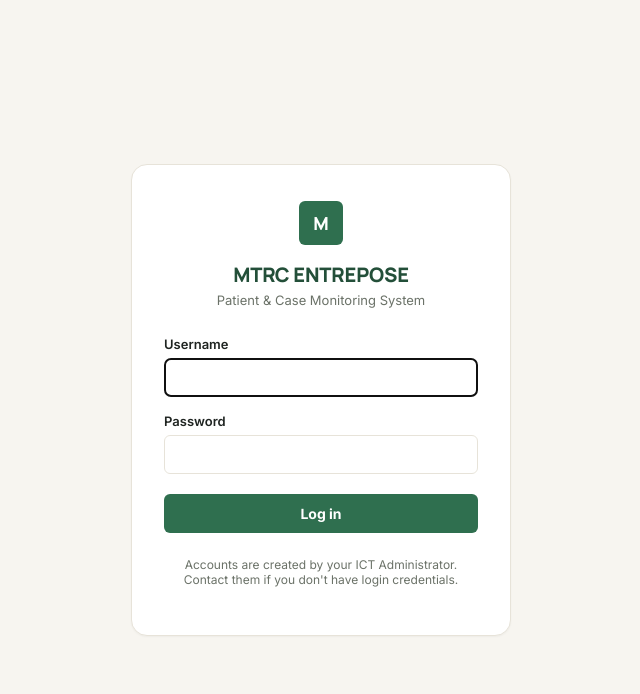
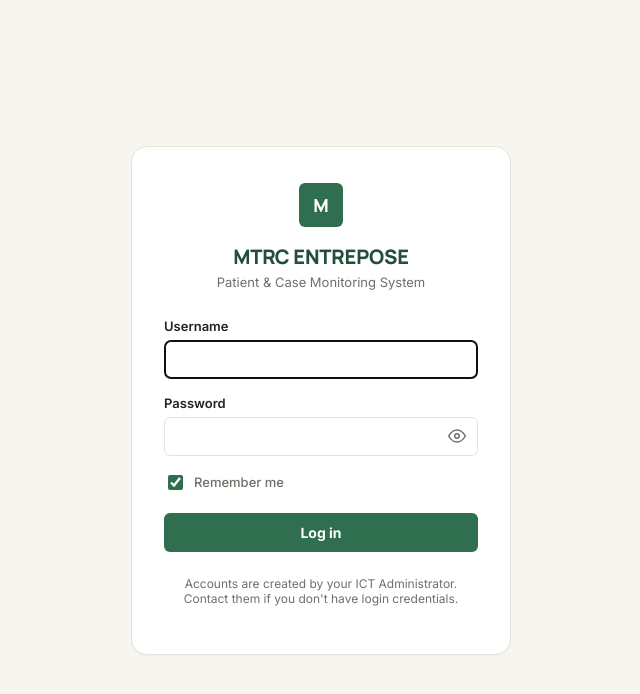
Before and after one commit to aesilee/mtrc-entrepose-system, a React (Vite) app in the folder frontend/: page /login in a window 1280 px wide. Shown: the top 694 px of the page, without its empty margins (319-959 px from the left). Built offline with nearby package versions, Linux system fonts and the light colour scheme; no server answers.

Commit message:
❔: Hide .env 🔧: Added toggle for password 🔧: Added remember me (Only works for name, password is not autofilled for security reasons)

```diff
--- a/frontend/src/api/axios.js
+++ b/frontend/src/api/axios.js
@@ -5,7 +5,7 @@ const api = axios.create({
 });
 
 api.interceptors.request.use((config) => {
-  const token = localStorage.getItem("mtrc_token");
+  const token = localStorage.getItem("mtrc_token") || sessionStorage.getItem("mtrc_token");
   if (token) {
     config.headers.Authorization = `Bearer ${token}`;
   }
--- a/frontend/src/context/AuthContext.jsx
+++ b/frontend/src/context/AuthContext.jsx
@@ -2,21 +2,35 @@ import { createContext, useContext, useEffect, useState } from "react";
 import api from "../api/axios.js";
 
 const AuthContext = createContext(null);
+
+// "Remember me" checked  -> localStorage (survives closing the browser)
+// "Remember me" unchecked -> sessionStorage (cleared once the tab/browser closes)
+function readStoredUser() {
+  const fromLocal = localStorage.getItem("mtrc_user");
+  if (fromLocal) return JSON.parse(fromLocal);
+
+  const fromSession = sessionStorage.getItem("mtrc_user");
+  if (fromSession) return JSON.parse(fromSession);
+
+  return null;
+}
 
 export function AuthProvider({ children }) {
   const [user, setUser] = useState(null);
   const [loading, setLoading] = useState(true);
 
   useEffect(() => {
-    const stored = localStorage.getItem("mtrc_user");
-    if (stored) setUser(JSON.parse(stored));
+    setUser(readStoredUser());
     setLoading(false);
   }, []);
 
-  async function login(username, password) {
+  async function login(username, password, rememberMe = true) {
     const { data } = await api.post("/auth/login", { username, password });
-    localStorage.setItem("mtrc_token", data.token);
-    localStorage.setItem("mtrc_user", JSON.stringify(data.user));
+
+    const storage = rememberMe ? localStorage : sessionStorage;
+    storage.setItem("mtrc_token", data.token);
+    storage.setItem("mtrc_user", JSON.stringify(data.user));
+
     setUser(data.user);
     return data.user;
   }
@@ -24,6 +38,8 @@ export function AuthProvider({ children }) {
   function logout() {
     localStorage.removeItem("mtrc_token");
     localStorage.removeItem("mtrc_user");
+    sessionStorage.removeItem("mtrc_token");
+    sessionStorage.removeItem("mtrc_user");
     setUser(null);
   }
 
--- a/frontend/src/pages/Login.jsx
+++ b/frontend/src/pages/Login.jsx
@@ -1,12 +1,40 @@
-import { useState } from "react";
+import { useState, useEffect } from "react";
 import { useNavigate } from "react-router-dom";
 import { useAuth } from "../context/AuthContext.jsx";
+
+function EyeIcon() {
+  return (
+    <svg width="18" height="18" viewBox="0 0 24 24" fill="none" stroke="currentColor" strokeWidth="2">
+      <path d="M1 12s4-8 11-8 11 8 11 8-4 8-11 8-11-8-11-8Z" />
+      <circle cx="12" cy="12" r="3" />
+    </svg>
+  );
+}
+
+function EyeOffIcon() {
+  return (
+    <svg width="18" height="18" viewBox="0 0 24 24" fill="none" stroke="currentColor" strokeWidth="2">
+      <path d="M17.94 17.94A10.94 10.94 0 0 1 12 20c-7 0-11-8-11-8a19.4 19.4 0 0 1 4.22-5.36M9.9 4.24A10.6 10.6 0 0 1 12 4c7 0 11 8 11 8a19.5 19.5 0 0 1-2.16 3.19m-6.72-1.07a3 3 0 1 1-4.24-4.24" />
+      <line x1="1" y1="1" x2="23" y2="23" />
+    </svg>
+  );
+}
 
 export default function Login() {
   const { login } = useAuth();
   const navigate = useNavigate();
   const [username, setUsername] = useState("");
   const [password, setPassword] = useState("");
+  const [showPassword, setShowPassword] = useState(false);
+  const [rememberMe, setRememberMe] = useState(true);
+
+  useEffect(() => {
+    const remembered = localStorage.getItem("mtrc_remembered_username");
+    if (remembered) {
+      setUsername(remembered);
+      setRememberMe(true);
+    }
+  }, []);
   const [error, setError] = useState("");
   const [submitting, setSubmitting] = useState(false);
 
@@ -15,7 +43,14 @@ export default function Login() {
     setError("");
     setSubmitting(true);
     try {
-      await login(username, password);
+      await login(username, password, rememberMe);
+
+      if (rememberMe) {
+        localStorage.setItem("mtrc_remembered_username", username);
+      } else {
+        localStorage.removeItem("mtrc_remembered_username");
+      }
+
       navigate("/dashboard");
     } catch (err) {
       setError(err.response?.data?.message || "Unable to log in. Please try again.");
@@ -39,19 +74,41 @@ export default function Login() {
               value={username}
               onChange={(e) => setUsername(e.target.value)}
               autoFocus
+              autoComplete="username"
               required
             />
           </label>
 
           <label style={styles.label}>
             Password
+            <div style={styles.passwordWrap}>
+              <input
+                style={styles.passwordInput}
+                type={showPassword ? "text" : "password"}
+                value={password}
+                onChange={(e) => setPassword(e.target.value)}
+                autoComplete="current-password"
+                required
+              />
+              <button
+                type="button"
+                onClick={() => setShowPassword((v) => !v)}
+                style={styles.eyeBtn}
+                aria-label={showPassword ? "Hide password" : "Show password"}
+              >
+                {showPassword ? <EyeOffIcon /> : <EyeIcon />}
+              </button>
+            </div>
+          </label>
+
+          <label style={styles.rememberRow}>
             <input
-              style={styles.input}
-              type="password"
-              value={password}
-              onChange={(e) => setPassword(e.target.value)}
-              required
+              type="checkbox"
+              checked={rememberMe}
+              onChange={(e) => setRememberMe(e.target.checked)}
+              style={styles.checkbox}
             />
+            Remember me
           </label>
 
           {error && <div style={styles.error}>{error}</div>}
@@ -132,6 +189,42 @@ const styles = {
     border: "1px solid var(--color-border)",
     fontSize: 14,
   },
+  passwordWrap: {
+    position: "relative",
+    display: "flex",
+    alignItems: "center",
+  },
+  passwordInput: {
+    width: "100%",
+    padding: "10px 40px 10px 12px",
+    borderRadius: "var(--radius-sm)",
+    border: "1px solid var(--color-border)",
+    fontSize: 14,
+  },
+  eyeBtn: {
+    position: "absolute",
+    right: 8,
+    background: "none",
+    border: "none",
+    padding: 4,
+    display: "flex",
+    alignItems: "center",
+    color: "var(--color-text-muted)",
+  },
+  rememberRow: {
+    display: "flex",
+    alignItems: "center",
+    gap: 8,
+    fontSize: 13,
+    fontWeight: 500,
+    color: "var(--color-text-muted)",
+    cursor: "pointer",
+  },
+  checkbox: {
+    width: 15,
+    height: 15,
+    accentColor: "var(--color-primary)",
+  },
   error: {
     background: "var(--color-danger-tint)",
     color: "var(--color-danger)",
```
Also changed, not shown: 2 other files (tests, documents, lock files or other folders).
